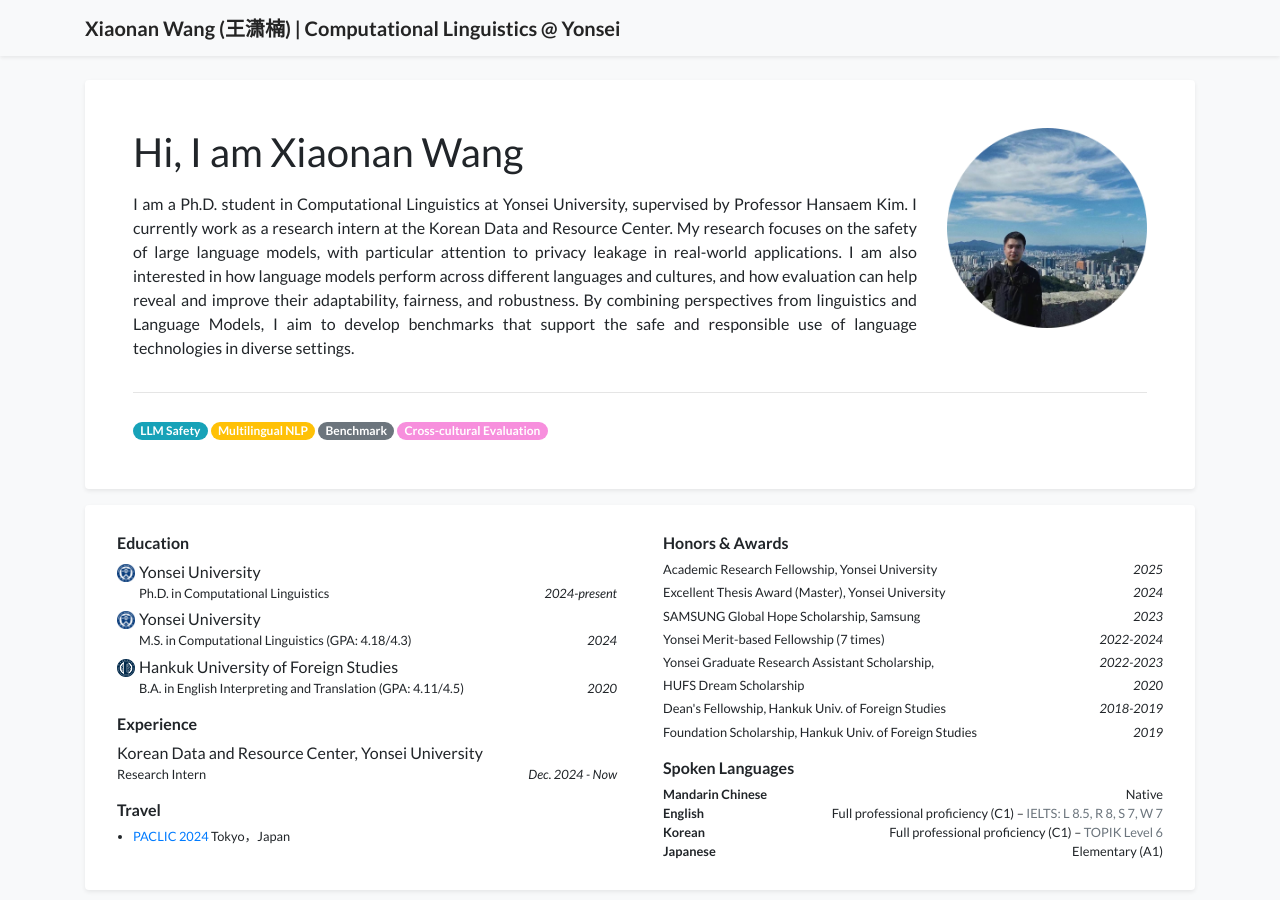
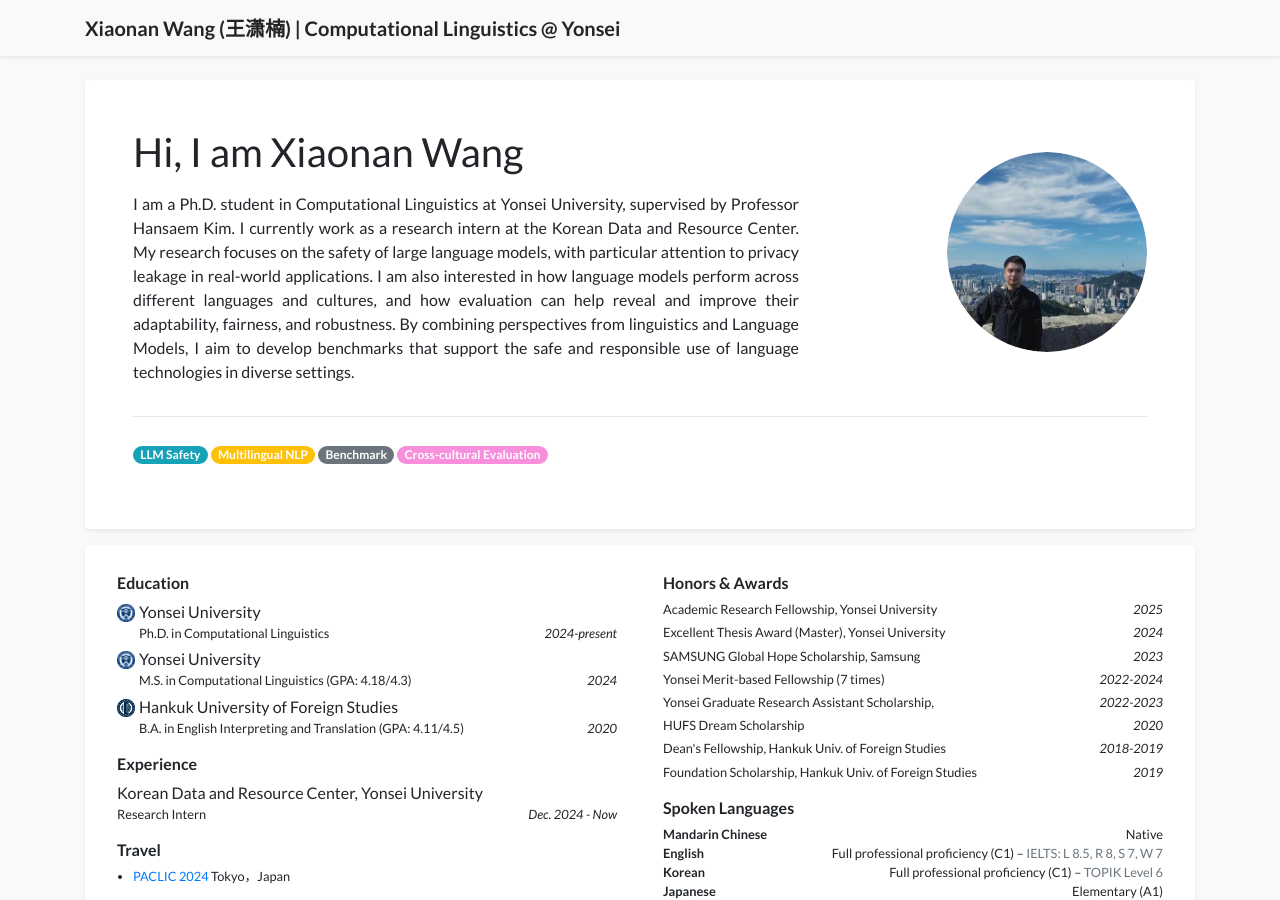
Before and after one commit to wangxiaonan-git/wangxiaonan-git.github.io, a Jekyll site: the page built from index.html, in a window 1280 px wide and 900 px high. Built offline with Jekyll 4.4.1, drawn with Linux system fonts in a browser that asks for light colours; a style sheet for code colours, icons or effects is not loaded.

Commit message:
Update profile_card.html

```diff
--- a/_includes/widgets/profile_card.html
+++ b/_includes/widgets/profile_card.html
@@ -3,7 +3,8 @@
         <div class="card border-0 shadow-sm bg-white">
             <div class="card-body p-5">
                 <div class="row">
-                    <div class="col">
+                    <!-- Left text column -->
+                    <div class="col-md-8">
                         <p class="h1 font-weight-normal">{{ site.data.profile.primary_name }} <small>{{ site.data.profile.secondary_name }}</small></p>
                         <p class="text-profile-position">
                             {% for position in site.data.profile.positions %}
@@ -17,18 +18,19 @@
                             {{ site.data.profile.short_bio }}
                         </p>
                     </div>
+
+                    <!-- Right portrait column with downward adjustment -->
                     {% if site.data.profile.show_portrait %}
-                    <div class="col-md-auto d-none d-md-block" style="text-align: right;">
-                        <figure class="figure">
+                    <div class="col-md-4 d-none d-md-flex justify-content-end" style="margin-top: 1.5rem;">
+                        <figure class="figure mb-0">
                             <img
                                 src="{{ site.data.profile.portrait_url }}"
-                                class="figure-img img-fluid"
-                                style="height: 200px;"
+                                class="figure-img img-fluid rounded-circle"
+                                style="max-height: 200px; max-width: 200px; object-fit: cover;"
                                 data-toggle="tooltip"
                                 data-placement="top"
                                 title="{{ site.data.profile.portrait_caption }}"
                             >
-                            <figcaption class="figure-caption text-right"></figcaption>
                         </figure>
                     </div>
                     {% endif %}
@@ -39,7 +41,7 @@
                 <div class="row">
                     <div class="col">
                         <!-- Research interest tags -->
-                        <div class="text-profile-bio mt-2">
+                        <div class="text-profile-bio mt-2 mb-3">
                             <span class="badge badge-pill" style="background-color:#17a2b8; color: white;">LLM Safety</span>
                             <span class="badge badge-pill" style="background-color:#ffc107; color: white;">Multilingual NLP</span>
                             <span class="badge badge-pill" style="background-color:#6c757d; color: white;">Benchmark</span>
```
